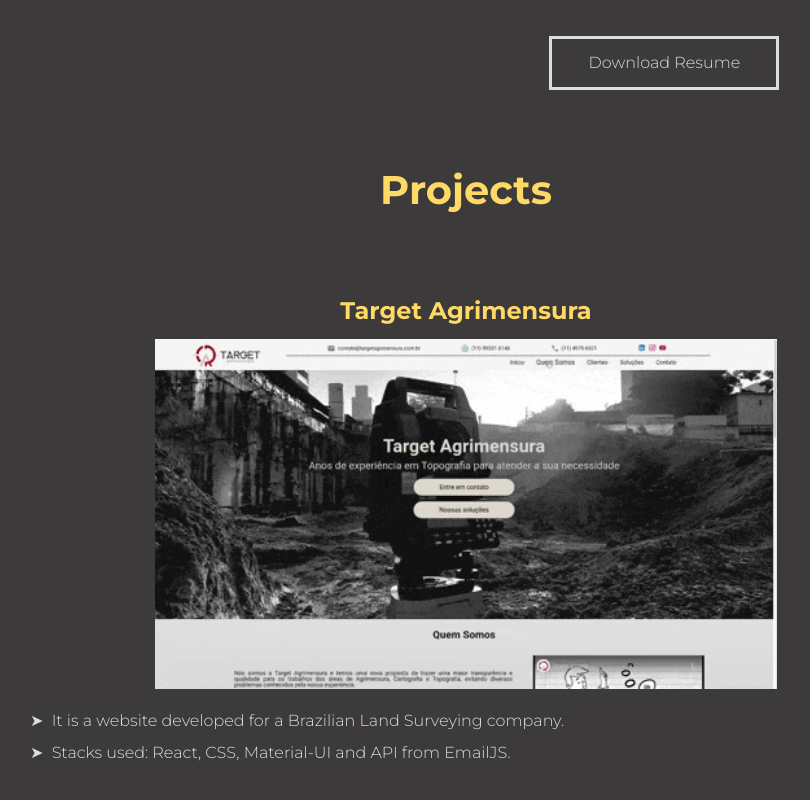
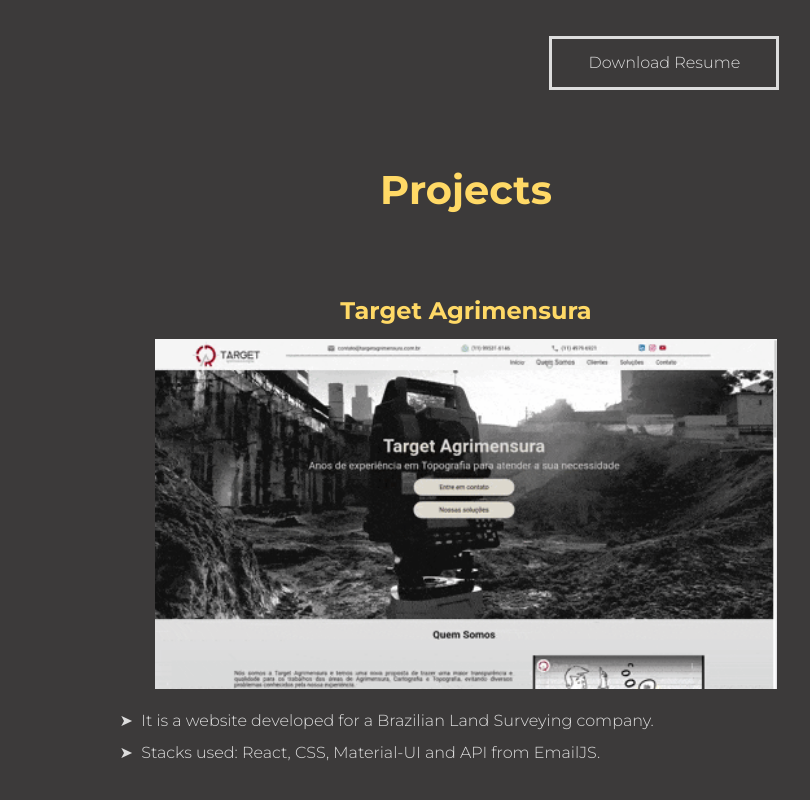
Before and after one commit to lucas-andrade94/react-portfolio, a React (Create React App) app: page / in a window 1280 px wide. Shown: the part 1460-2260 px from the top of the page, without its empty margins (174-984 px from the left). Built offline with nearby package versions, Linux system fonts and the light colour scheme.

Commit message:
Fixed responsiveness bug

```diff
--- a/src/App.css
+++ b/src/App.css
@@ -1,13 +1,13 @@
 @import url("https://fonts.googleapis.com/css2?family=Montserrat:wght@300;700&display=swap");
 
 header,
-section,
+body,
 footer {
   font-family: "Montserrat", sans-serif;
   color: #dddddd;
 }
 
-section {
+body {
   display: flex;
   justify-content: center;
   align-items: center;
--- a/src/components/Contact/style.js
+++ b/src/components/Contact/style.js
@@ -8,6 +8,14 @@
   align-items: center;
   justify-content: center;
   width: ${sizes.container};
+
+  @media (min-width: 0px) and (max-width: 767px) {
+    width: 320px;
+  }
+
+  @media (min-width: 768px) and (max-width: 1023px) {
+    width: 768px;
+  }
 `;
 
 export const Container = styled.div`
--- a/src/components/Footer/style.js
+++ b/src/components/Footer/style.js
@@ -6,4 +6,20 @@
   align-items: center;
   justify-content: center;
   width: ${sizes.container};
+
+  @media (min-width: 0px) and (max-width: 767px) {
+    width: 320px;
+  }
+
+  @media (min-width: 768px) and (max-width: 1023px) {
+    width: 768px;
+  }
+
+  @media (min-width: 1024px) and (max-width: 1289px) {
+    width: 1024px;
+  }
+
+  @media (min-width: 1290px) {
+    width: 1290px;
+  }
 `;
--- a/src/components/Header/style.js
+++ b/src/components/Header/style.js
@@ -21,7 +21,7 @@
     padding-right: 0;
     padding-top: 1rem;
     height: 2rem;
-    width: 100%;
+    width: 320px;
   }
 `;
 
--- a/src/components/Portfolio/Carousel/style.js
+++ b/src/components/Portfolio/Carousel/style.js
@@ -6,6 +6,26 @@
   overflow: hidden;
   width: ${sizes.container};
   margin: 0 0 2rem 0;
+
+  @media (min-width: 0px) and (max-width: 419px) {
+    width: 320px;
+  }
+
+  @media (min-width: 420px) and (max-width: 767px) {
+    width: 420px;
+  }
+
+  @media (min-width: 768px) and (max-width: 1023px) {
+    width: 768px;
+  }
+
+  @media (min-width: 1024px) and (max-width: 1289px) {
+    width: 1024px;
+  }
+
+  @media (min-width: 1290px) {
+    width: 1290px;
+  }
 `;
 
 export const DivInner = styled.div`
@@ -32,7 +52,7 @@
     white-space: pre-line;
   }
 
-  @media (min-width: 1024px) and (max-width: 1750px) {
+  @media (min-width: 1024px) and (max-width: 1289px) {
     height: 750px;
     width: 100%;
     white-space: pre-line;
--- a/src/utils/GlobalStyle.js
+++ b/src/utils/GlobalStyle.js
@@ -1,7 +1,7 @@
 import styled from "styled-components";
 import { colors } from "./colors";
 
-export const Container = styled.section`
+export const Container = styled.body`
   display: flex;
   flex-direction: column;
   background-color: ${colors.bg};
```
